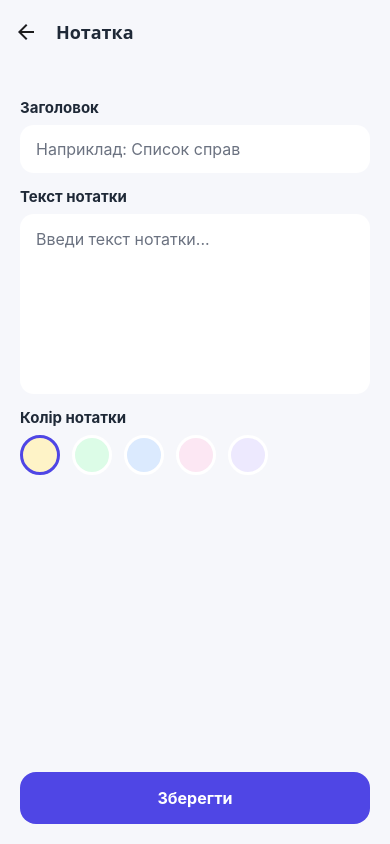
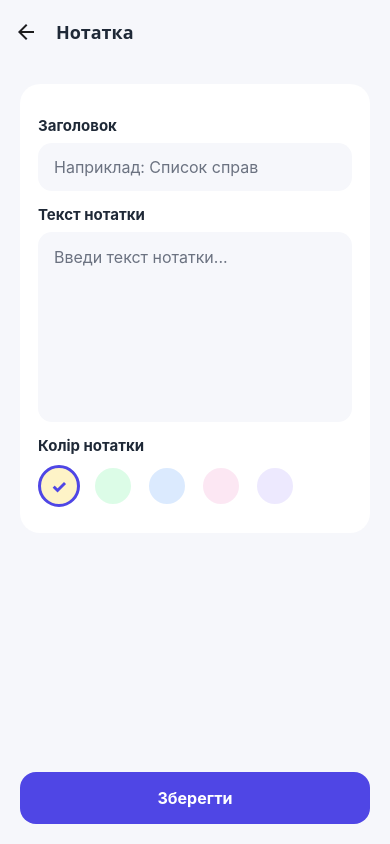
Before and after one commit to Ju11ezzz/Zalik, a React Native app: screen /NoteEditor in a window 390 px wide. Built offline with nearby package versions, Linux system fonts and the light colour scheme.

Commit message:
Polish note cards and editor styles

```diff
--- a/src/components/NoteCard.js
+++ b/src/components/NoteCard.js
@@ -6,18 +6,20 @@ export default function NoteCard({ note, onPress }) {
     <TouchableOpacity
       style={[styles.card, { backgroundColor: note.color }]}
       onPress={onPress}
-      activeOpacity={0.8}
+      activeOpacity={0.85}
     >
-      <View style={styles.content}>
+      <View style={styles.header}>
         <Text style={styles.title} numberOfLines={1}>
           {note.title || 'Без назви'}
         </Text>
+      </View>
 
-        <Text style={styles.text} numberOfLines={3}>
-          {note.text || 'Порожня нотатка'}
-        </Text>
+      <Text style={styles.text} numberOfLines={3}>
+        {note.text || 'Порожня нотатка'}
+      </Text>
 
-        <Text style={styles.date}>{note.updatedAt}</Text>
+      <View style={styles.footer}>
+        <Text style={styles.date}>Змінено: {note.updatedAt}</Text>
       </View>
     </TouchableOpacity>
   );
@@ -28,9 +30,17 @@ const styles = StyleSheet.create({
     borderRadius: 18,
     padding: 16,
     marginBottom: 14,
+    shadowColor: '#000',
+    shadowOffset: {
+      width: 0,
+      height: 2,
+    },
+    shadowOpacity: 0.08,
+    shadowRadius: 4,
+    elevation: 2,
   },
-  content: {
-    gap: 8,
+  header: {
+    marginBottom: 8,
   },
   title: {
     fontSize: 18,
@@ -41,10 +51,15 @@ const styles = StyleSheet.create({
     fontSize: 15,
     color: COLORS.text,
     lineHeight: 21,
+    marginBottom: 12,
+  },
+  footer: {
+    borderTopWidth: 1,
+    borderTopColor: 'rgba(31, 41, 55, 0.12)',
+    paddingTop: 8,
   },
   date: {
     fontSize: 12,
     color: COLORS.muted,
-    marginTop: 4,
   },
 });
--- a/src/screens/NoteEditorScreen.js
+++ b/src/screens/NoteEditorScreen.js
@@ -104,6 +104,7 @@ export default function NoteEditorScreen({ navigation, route }) {
           contentContainerStyle={styles.container}
           keyboardShouldPersistTaps="handled"
         >
+          <View style={styles.formBlock}>
             <Text style={styles.label}>Заголовок</Text>
 
             <TextInput
@@ -131,22 +132,29 @@ export default function NoteEditorScreen({ navigation, route }) {
             <Text style={styles.label}>Колір нотатки</Text>
 
             <View style={styles.colorsRow}>
-            {NOTE_COLORS.map((color) => (
+              {NOTE_COLORS.map((color) => {
+                const isSelected = selectedColor === color;
+
+                return (
                   <TouchableOpacity
                     key={color}
                     style={[
                       styles.colorItem,
                       {
                         backgroundColor: color,
-                    borderColor:
-                      selectedColor === color ? COLORS.primary : COLORS.white,
+                        borderColor: isSelected ? COLORS.primary : COLORS.white,
                       },
                     ]}
                     onPress={() => setSelectedColor(color)}
-              />
-            ))}
+                  >
+                    {isSelected && <Text style={styles.checkMark}>✓</Text>}
+                  </TouchableOpacity>
+                );
+              })}
+            </View>
           </View>
 
+          <View style={styles.actions}>
             <TouchableOpacity style={styles.saveButton} onPress={handleSave}>
               <Text style={styles.saveButtonText}>
                 {isEditing ? 'Зберегти зміни' : 'Зберегти'}
@@ -158,6 +166,7 @@ export default function NoteEditorScreen({ navigation, route }) {
                 <Text style={styles.deleteButtonText}>Видалити нотатку</Text>
               </TouchableOpacity>
             )}
+          </View>
         </ScrollView>
       </TouchableWithoutFeedback>
     </KeyboardAvoidingView>
@@ -174,6 +183,11 @@ const styles = StyleSheet.create({
     padding: 20,
     backgroundColor: COLORS.background,
   },
+  formBlock: {
+    backgroundColor: COLORS.white,
+    borderRadius: 20,
+    padding: 18,
+  },
   label: {
     fontSize: 15,
     fontWeight: '700',
@@ -182,7 +196,7 @@ const styles = StyleSheet.create({
     marginTop: 14,
   },
   titleInput: {
-    backgroundColor: COLORS.white,
+    backgroundColor: COLORS.background,
     borderRadius: 14,
     paddingHorizontal: 16,
     paddingVertical: 14,
@@ -190,8 +204,8 @@ const styles = StyleSheet.create({
     color: COLORS.text,
   },
   textInput: {
-    minHeight: 180,
-    backgroundColor: COLORS.white,
+    minHeight: 190,
+    backgroundColor: COLORS.background,
     borderRadius: 14,
     paddingHorizontal: 16,
     paddingVertical: 14,
@@ -201,21 +215,32 @@ const styles = StyleSheet.create({
   },
   colorsRow: {
     flexDirection: 'row',
-    gap: 12,
-    marginBottom: 24,
+    marginTop: 2,
+    marginBottom: 8,
   },
   colorItem: {
-    width: 40,
-    height: 40,
-    borderRadius: 20,
+    width: 42,
+    height: 42,
+    borderRadius: 21,
     borderWidth: 3,
+    marginRight: 12,
+    alignItems: 'center',
+    justifyContent: 'center',
+  },
+  checkMark: {
+    fontSize: 18,
+    fontWeight: '800',
+    color: COLORS.primary,
+  },
+  actions: {
+    marginTop: 'auto',
+    paddingTop: 18,
   },
   saveButton: {
     backgroundColor: COLORS.primary,
     paddingVertical: 16,
     borderRadius: 16,
     alignItems: 'center',
-    marginTop: 'auto',
   },
   saveButtonText: {
     color: COLORS.white,
```
Lines whose indentation alone changed are shown as unchanged.
